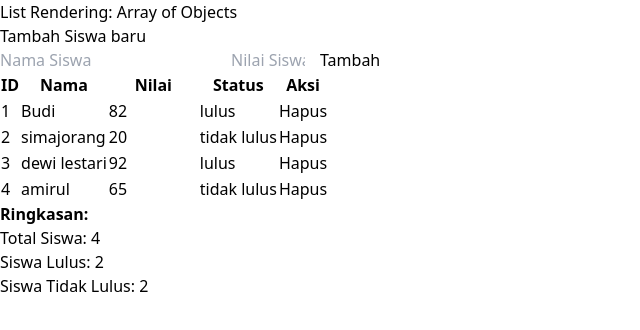
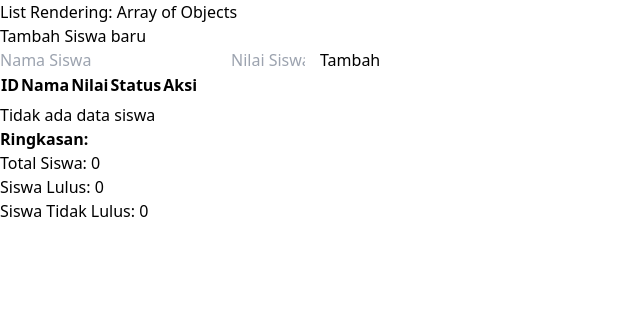
Before and after one commit to BenedictoGeraldo/FJ-React, a React (Vite) app: page / in a window 1280 px wide. Shown: the top 330 px of the page, without its empty margins (0-640 px from the left). Built offline with nearby package versions, Linux system fonts and the light colour scheme.

Commit message:
update object array on day 2

```diff
--- a/src/day2_state_hooks/03_ListRendering.jsx
+++ b/src/day2_state_hooks/03_ListRendering.jsx
@@ -24,12 +24,7 @@
 import { useState } from "react";
 
 function StudentListExample() {
-  const [students, setStudents] = useState([
-    { id: 1, name: "Budi", score: 82 },
-    { id: 2, name: "simajorang", score: 20 },
-    { id: 3, name: "dewi lestari", score: 92 },
-    { id: 4, name: "amirul", score: 65 },
-  ]);
+  const [students, setStudents] = useState([]);
 
   const [newName, setNewName] = useState("");
   const [newScore, setNewScore] = useState("");
```
